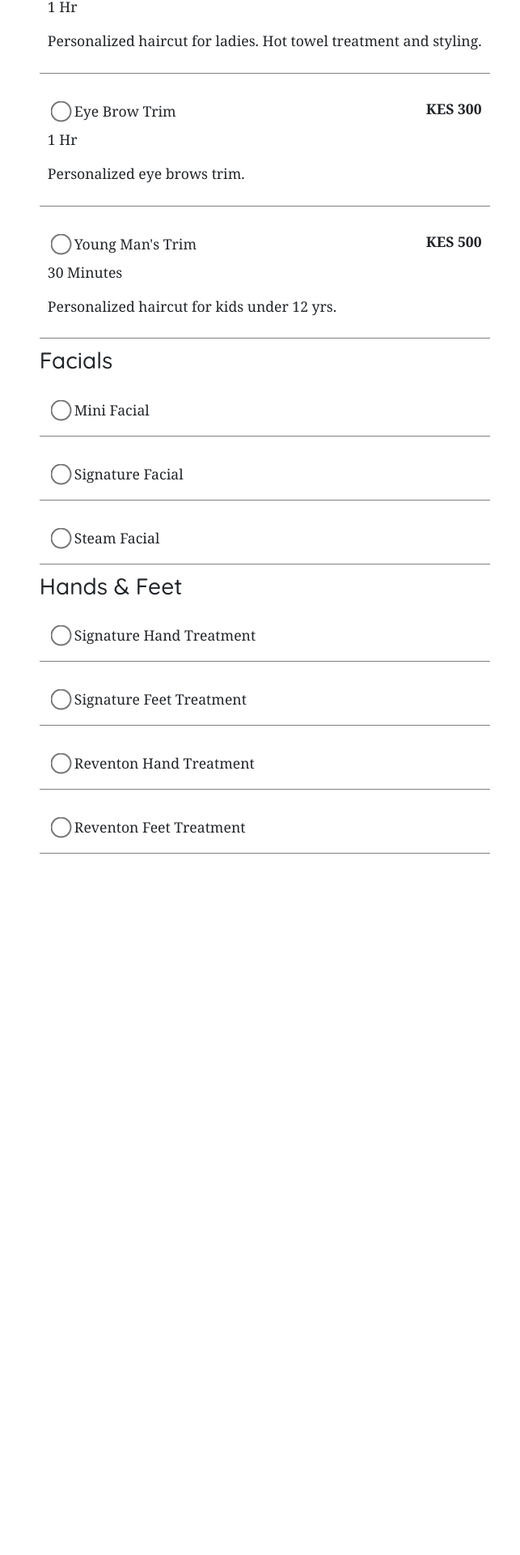
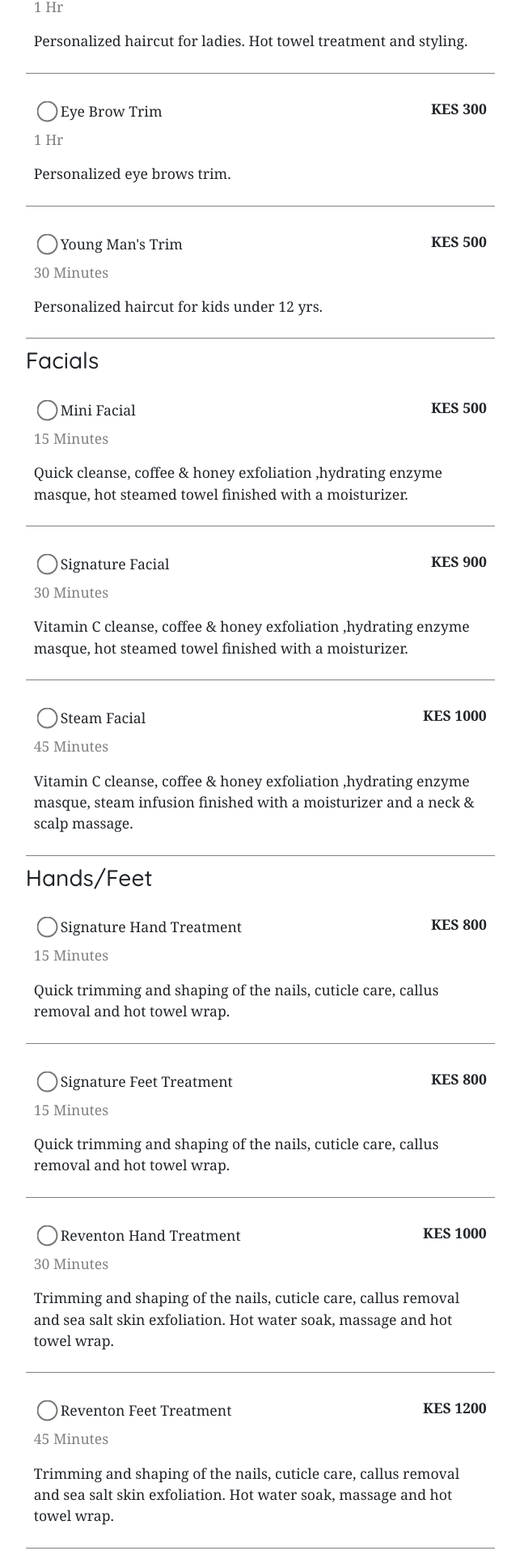
Before and after one commit to waynemorphic/dragonfly-barbershop, a React (Vite) app: page /booking in a window 1280 px wide. Shown: the part 626-2546 px from the top of the page at 81% size, without its empty margins (192-835 px from the left). Before the commit the page ends 1720 px from the top, so only its background shows below. Built offline with nearby package versions, Linux system fonts and the light colour scheme.

Commit message:
booking component with placeholder menu and state management

```diff
--- a/src/pages/booking/Booking.jsx
+++ b/src/pages/booking/Booking.jsx
@@ -1,131 +1,190 @@
-import './Booking.css'
+import { useState } from "react";
+import "./Booking.css";
 
 const Cart = () => {
-  return(
+  return (
     <div>
       <h3>Cart</h3>
     </div>
-  )
-}
+  );
+};
 
 const Navigator = () => {
-  return(
-    <div className='navigation'>
+  return (
+    <div className="navigation">
       <button>Haircuts</button>
       <button>Facials</button>
-      <button>Hands & Feet</button>
+      <button>Hands/Feet</button>
     </div>
-  )
-}
-const ManicureAndPedicure = () => {
-  return(
+  );
+};
+const ManicureAndPedicure = ({ selectedOption }) => {
+  return (
     <div>
-      <h3>Hands & Feet</h3>
-      <form className="selection">
+      <h3>Hands/Feet</h3>
+      <div className="selection" onChange={selectedOption}>
         <label>
-          <input type="radio" value = "optional" />
-          Signature Hand Treatment
+          <input type="radio" value="800" />
+          Signature Hand Treatment <span>KES 800</span>
+          <br />
+          <p className="time">15 Minutes</p>
+          <p>
+            Quick trimming and shaping of the nails, cuticle care, callus removal and hot towel wrap.
+          </p>
         </label>
         <label>
-          <input type="radio" value = "optional" />
-          Signature Feet Treatment
+          <input type="radio" value="800" />
+          Signature Feet Treatment <span>KES 800</span>
+          <br />
+          <p className="time">15 Minutes</p>
+          <p>
+            Quick trimming and shaping of the nails, cuticle care, callus removal and hot towel wrap.
+          </p>
         </label>
         <label>
-          <input type="radio" value = "optional" />
-          Reventon Hand Treatment
+          <input type="radio" value="1000" />
+          Reventon Hand Treatment <span>KES 1000</span>
+          <br />
+          <p className="time">30 Minutes</p>
+          <p>
+            Trimming and shaping of the nails, cuticle care, callus removal and
+            sea salt skin exfoliation. Hot water soak, massage and hot towel
+            wrap.
+          </p>
         </label>
         <label>
-          <input type="radio" value = "optional" />
-          Reventon Feet Treatment
+          <input type="radio" value="1200" />
+          Reventon Feet Treatment <span>KES 1200</span>
+          <br />
+          <p className="time">45 Minutes</p>
+          <p>
+            Trimming and shaping of the nails, cuticle care, callus removal and
+            sea salt skin exfoliation. Hot water soak, massage and hot towel
+            wrap.
+          </p>
         </label>
-      </form>
+      </div>
     </div>
-  )
-}
+  );
+};
 
-const Facials = () => {
-  return(
+const Facials = ({selectedOption}) => {
+  return (
     <div>
       <h3>Facials</h3>
-      <form className="selection">
+      <div className="selection" onChange = {selectedOption}>
         <label>
-          <input type="radio" value = "optional" />
-          Mini Facial
+          <input type="radio" value="500" />
+          Mini Facial <span>KES 500</span>
+          <br />
+          <p className="time">15 Minutes</p>
+          <p>
+            Quick cleanse, coffee & honey exfoliation ,hydrating enzyme masque,
+            hot steamed towel finished with a moisturizer.
+          </p>
         </label>
         <label>
-          <input type="radio" value = "optional" />
-          Signature Facial
+          <input type="radio" value="900" />
+          Signature Facial <span>KES 900</span>
+          <br />
+          <p className="time">30 Minutes</p>
+          <p>
+            Vitamin C cleanse, coffee & honey exfoliation ,hydrating enzyme
+            masque, hot steamed towel finished with a moisturizer.
+          </p>
         </label>
         <label>
-          <input type="radio" value = "optional" />
-          Steam Facial
+          <input type="radio" value="1000" />
+          Steam Facial <span>KES 1000</span>
+          <br />
+          <p className="time">45 Minutes</p>
+          <p>
+            Vitamin C cleanse, coffee & honey exfoliation ,hydrating enzyme
+            masque, steam infusion finished with a moisturizer and a neck &
+            scalp massage.
+          </p>
         </label>
-      </form>
+      </div>
     </div>
-  )
-}
+  );
+};
 
-const HairCuts = () => {
-  return(
+const HairCuts = ({selectedOption, price}) => {
+  return (
     <div>
       <h3>Haircuts</h3>
-      <form className="selection">
+      <div className="selection" onChange = {selectedOption} >
         <label>
-          <input type = "radio" value = "optional" />
-          Bespoke Cut <span>KES 1000</span><br />
-          <p>1 Hr</p>
+          <input type="radio" value="1000" />
+          Bespoke Cut <span>KES 1000</span>
+          <br />
+          <p className="time">1 Hr</p>
           <p>Personalized haircut. Hot towel treatment and styling.</p>
         </label>
         <label>
-          <input type = "radio" value = "optional" />
-          Gentleman's Cut <span>KES 1200</span><br />
-          <p>1 Hr</p>
+          <input type="radio" value="1200" />
+          Gentleman's Cut <span>KES 1200</span>
+          <br />
+          <p className="time">1 Hr</p>
           <p>Classic gentleman's haircut. Hot towel treatment and styling.</p>
         </label>
         <label>
-          <input type = "radio" value = "optional" />
-          Beard/Mustache Trim <span>KES 500</span><br />
-          <p>30 Minutes</p>
+          <input type="radio" value="500" />
+          Beard/Mustache Trim <span>KES 500</span>
+          <br />
+          <p className="time">30 Minutes</p>
           <p>Personal trim for facial hair.</p>
         </label>
         <label>
-          <input type = "radio" value = "optional" />
-          Ladies Fresh Cut <span>KES 1200</span><br />
-          <p>1 Hr</p>
-          <p>Personalized haircut for ladies. Hot towel treatment and styling.</p>
+          <input type="radio" value="1200" />
+          Ladies Fresh Cut <span>KES 1200</span>
+          <br />
+          <p className="time">1 Hr</p>
+          <p>
+            Personalized haircut for ladies. Hot towel treatment and styling.
+          </p>
         </label>
         <label>
-          <input type = "radio" value = "optional" />
-          Eye Brow Trim <span>KES 300</span><br />
-          <p>1 Hr</p>
+          <input type="radio" value="300" />
+          Eye Brow Trim <span>KES 300</span>
+          <br />
+          <p className="time">1 Hr</p>
           <p>Personalized eye brows trim.</p>
         </label>
         <label>
-          <input type = "radio" value = "optional" />
-          Young Man's Trim <span>KES 500</span><br />
-          <p>30 Minutes</p>
+          <input type="radio" value="500" />
+          Young Man's Trim <span>KES 500</span>
+          <br />
+          <p className="time">30 Minutes</p>
           <p>Personalized haircut for kids under 12 yrs.</p>
         </label>
-      </form>
+      </div>
     </div>
-  )
-}
+  );
+};
 
 export default function Booking() {
+  const [price, setPrice] = useState([])
+
+  // handle price of selected option
+  const handleOptionSelection = (event) => {
+    setPrice(num => [...num, event.target.value])
+  }
+
+  console.log("prices", price)
   return (
-    <div className='container-alignment'>
+    <div className="container-alignment">
       <div>
         <Navigator />
       </div>
       <div>
-        <HairCuts />
-        <Facials />
-        <ManicureAndPedicure />
+        <HairCuts selectedOption = {handleOptionSelection} price = {price} />
+        <Facials selectedOption = {handleOptionSelection} />
+        <ManicureAndPedicure selectedOption = {handleOptionSelection} />
       </div>
       <div>
         <Cart />
       </div>
-
     </div>
-  )
+  );
 }
```
